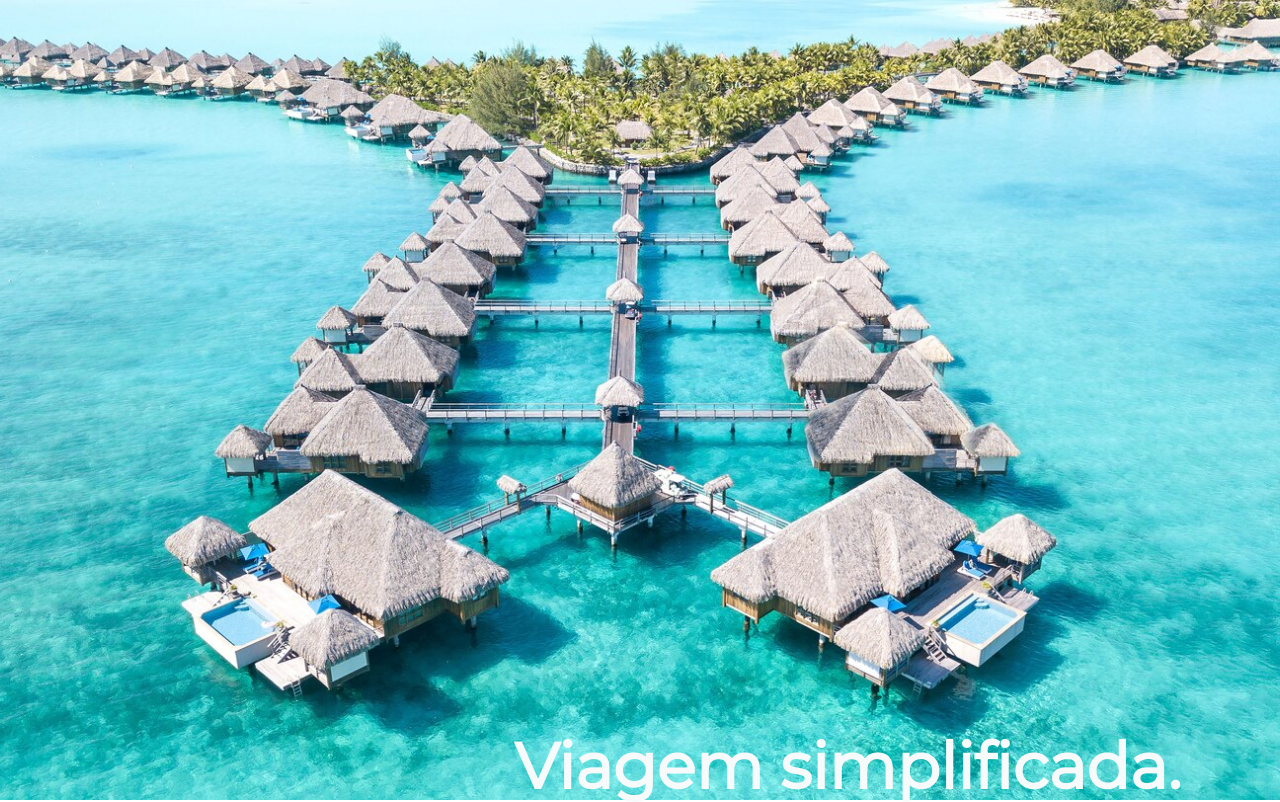
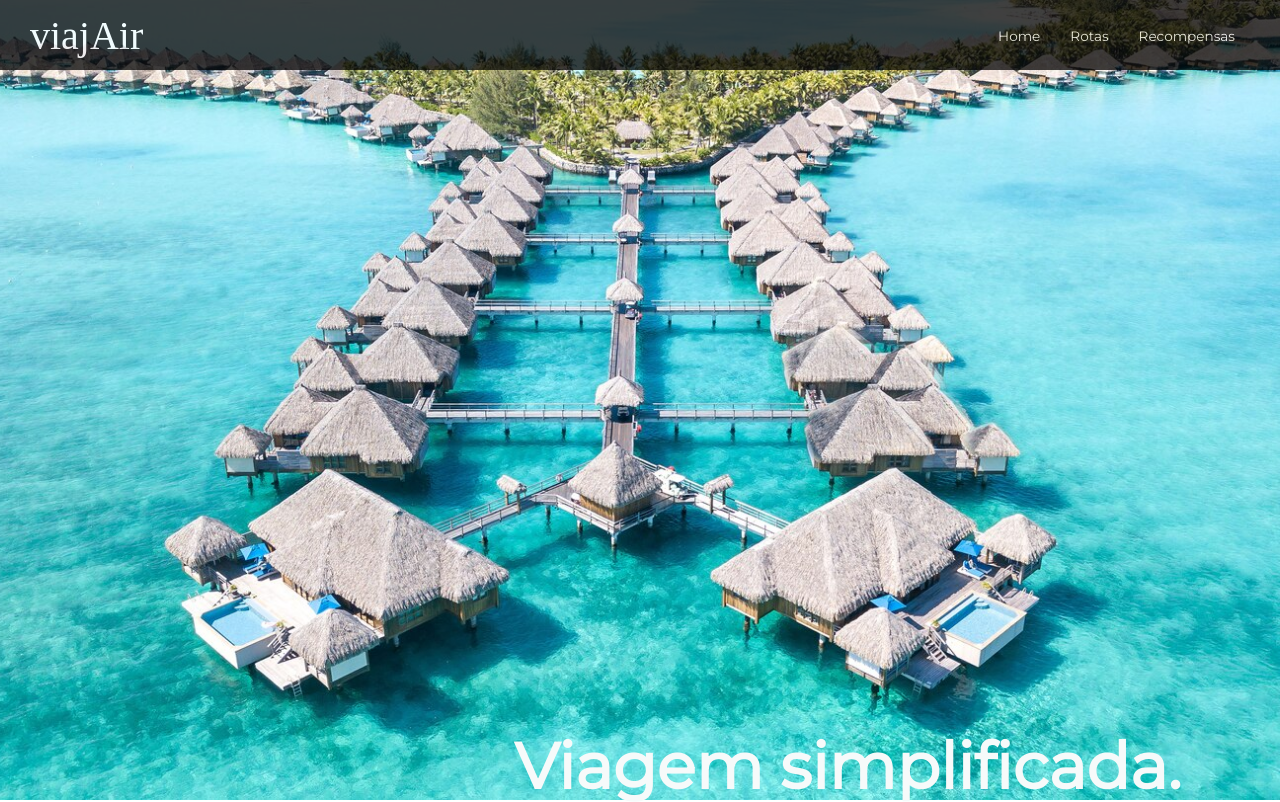
Before and after one commit to senaMarcus/onScroll-landingPage, a React (Create React App) app: page / in a window 1280 px wide. Shown: the top 802 px of the page. Built offline with nearby package versions, Linux system fonts and the light colour scheme; a web font is replaced by a local one.

Commit message:
add: use a navbar component in the project

```diff
--- a/src/App.js
+++ b/src/App.js
@@ -1,15 +1,23 @@
 import './App.css';
-
-import Hero from './components/Hero'
-import Slider from './components/Slider'
-
 import travel_01 from "./assets/travel-01.jpg"
 import travel_02 from "./assets/travel-02.jpg"
 import travel_03 from "./assets/travel-03.jpg"
 
+
+import Hero from './components/Hero'
+import Slider from './components/Slider'
+import Navbar from './components/Navbar'
+
+const navbarLinks = [
+  { url: "#", title: "Home"},
+  { url: "#", title: "Rotas"},
+  { url: "#", title: "Recompensas"}
+]
+
 function App() {
   return (
     <div className="App">
+      <Navbar navbarLinks={navbarLinks}/>
       <Hero imageSrc={travel_03}/>
       <Slider
       imageSrc={travel_02}
--- a/src/components/Navbar/styles.css
+++ b/src/components/Navbar/styles.css
@@ -14,6 +14,7 @@
 
 .navbar__logo{
     color:white;
+    cursor:pointer;
     font-family: "MonteCarlo", cursive;
     font-size: 2.5rem;
 }
```
